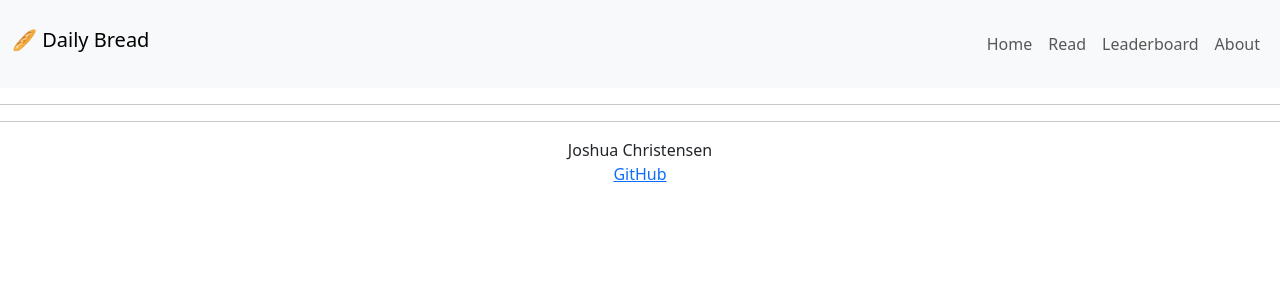
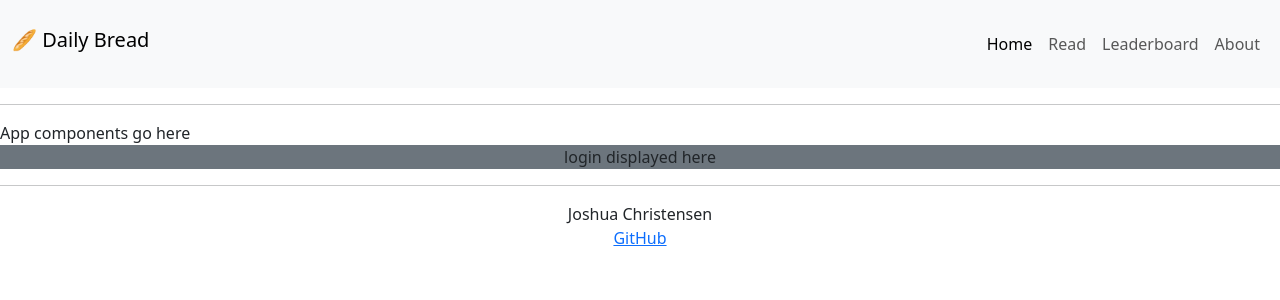
Before and after one commit to 01JoshC/DailyBreadStartup, a React (Vite) app: page / in a window 1280 px wide. Shown: the top 300 px of the page. Built offline with nearby package versions, Linux system fonts and the light colour scheme.

Commit message:
added routing

```diff
--- a/src/app.jsx
+++ b/src/app.jsx
@@ -2,8 +2,15 @@ import React from 'react';
 import 'bootstrap/dist/css/bootstrap.min.css';
 import './app.css';
 
+import { BrowserRouter, NavLink, Route, Routes } from 'react-router-dom';
+import { Login } from './login/login';
+import { Leaderboard } from './leaderboard/leaderboard';
+import { Read } from './read/read';
+import { About } from './about/about';
+
 export default function App() {
   return (
+    <BrowserRouter>
         <div className="body">
             <header>
                 <nav className="navbar navbar-expand-lg bg-body-tertiary">
@@ -11,10 +18,10 @@ export default function App() {
                         <h1 className="navbar-brand">&#x1F956; Daily Bread </h1>
                         <menu>
                         <ul className="navbar-nav me-auto mb-2 mb-lg-0">
-                        <li className="nav-item"><a className="nav-link" href="index.html">Home</a></li>
-                        <li className="nav-item"><a className="nav-link" href="read.html">Read</a></li>
-                        <li className="nav-item"><a className="nav-link" href="leaderboard.html">Leaderboard</a></li>
-                        <li className="nav-item"><a className="nav-link" href="about.html">About</a></li>
+                            <li className="nav-item"><NavLink className="nav-link" to="/">Home</NavLink></li>
+                            <li className="nav-item"><NavLink className="nav-link" to="read">Read</NavLink></li>
+                            <li className="nav-item"><NavLink className="nav-link" to="leaderboard">Leaderboard</NavLink></li>
+                            <li className="nav-item"><NavLink className="nav-link" to="about">About</NavLink></li>
                         </ul>
                         </menu>
                     </div>
@@ -22,6 +29,15 @@ export default function App() {
                 <hr/>
             </header>
 
+             <main>App components go here</main>
+
+            <Routes>
+                <Route path='/' element={<Login />} exact />
+                <Route path='/read' element={<Read />} />
+                <Route path='/leaderboard' element={<Leaderboard />} />
+                <Route path='/about' element={<About />} />
+                <Route path='*' element={<NotFound />} />
+            </Routes>
 
             <footer>
                 <hr/>
@@ -32,6 +48,13 @@ export default function App() {
                 </div>
             </footer>
 
-    </div>)
-  ;
+        </div>
+    </BrowserRouter>
+  );
 }
+
+function NotFound() {
+    return (
+        <main className = "container-fluid bg-secondary text-center"> 404: Return to sender. Address unknown.</main>
+    );
+}
```
Lines whose indentation alone changed are shown as unchanged.
